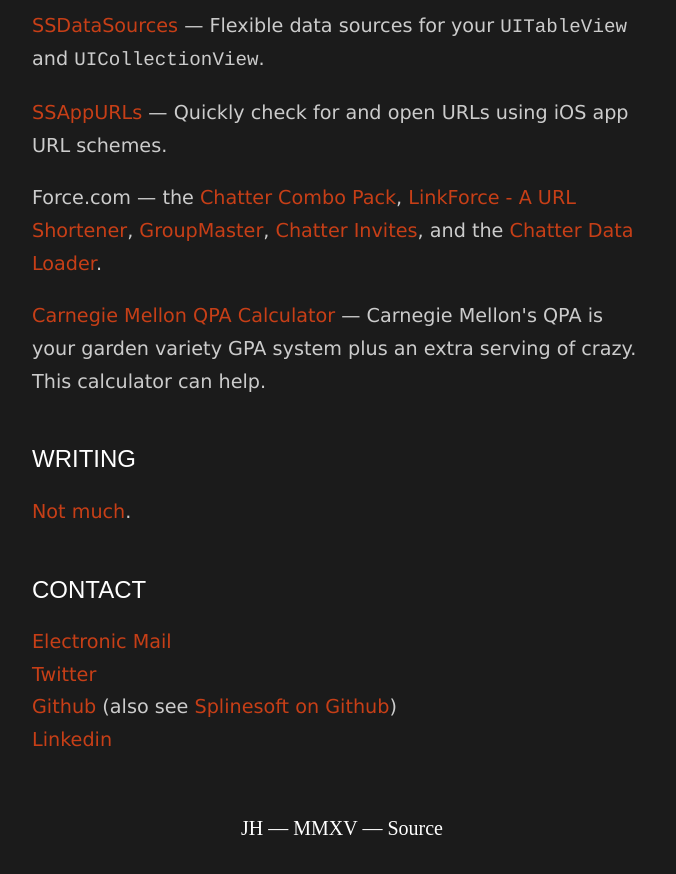
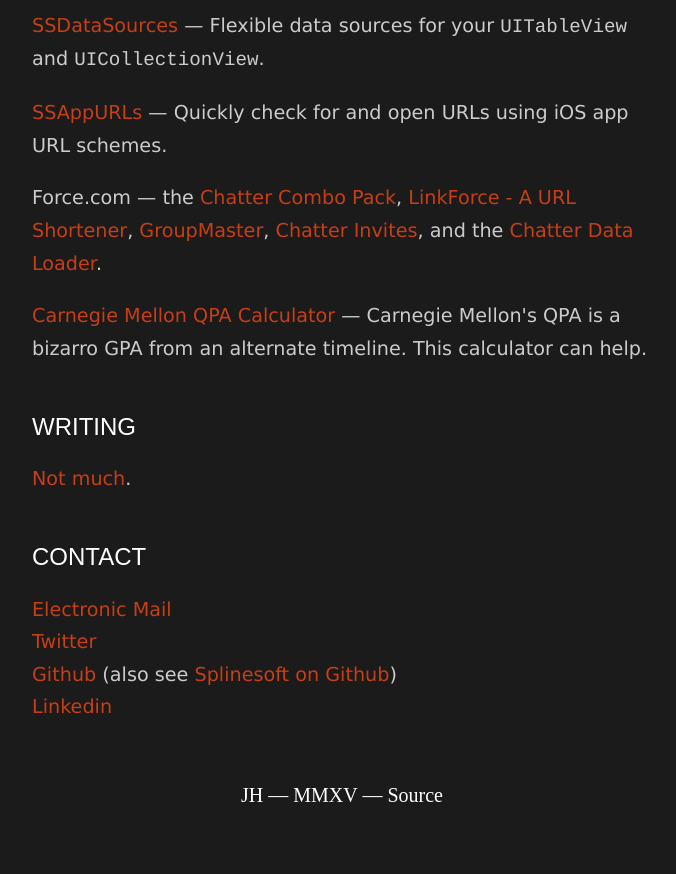
Before and after one commit to jhersh/her.sh, a Jekyll site: the page built from index.html, in a window 1280 px wide and 900 px high, scrolled down 1135 px. Shown: the top 874 px of the window, without its empty margins (298-974 px from the left). Built offline with Jekyll 4.4.1, drawn with Linux system fonts in a browser that asks for light colours.

Commit message:
Update calculator desc

```diff
--- a/index.html
+++ b/index.html
@@ -46,7 +46,7 @@
 
 <p>Force.com &mdash; the <a href="https://appexchange.salesforce.com/listingDetail?listingId=a0N30000003GL36EAG">Chatter Combo Pack</a>, <a href="https://sites.secure.force.com/appexchange/listingDetail?listingId=a0N30000003I9j1EAC">LinkForce - A URL Shortener</a>, <a href="https://github.com/jhersh/GroupMaster">GroupMaster</a>, <a href="https://sites.secure.force.com/appexchange/listingDetail?listingId=a0N30000003IKtREAW">Chatter Invites</a>, and the <a href="https://github.com/jhersh/Chatter-Data-Loader">Chatter Data Loader</a>.
 
-<p><a href="{{ site.sandbox.url }}/calculator.php">Carnegie Mellon QPA Calculator</a> &mdash; Carnegie Mellon's QPA is your garden variety GPA system plus an extra serving of crazy. This calculator can help.
+<p><a href="{{ site.sandbox.url }}/calculator.php">Carnegie Mellon QPA Calculator</a> &mdash; Carnegie Mellon's QPA is a bizarro GPA from an alternate timeline. This calculator can help.
 
 <p class="heading">Writing</p>
 
```
